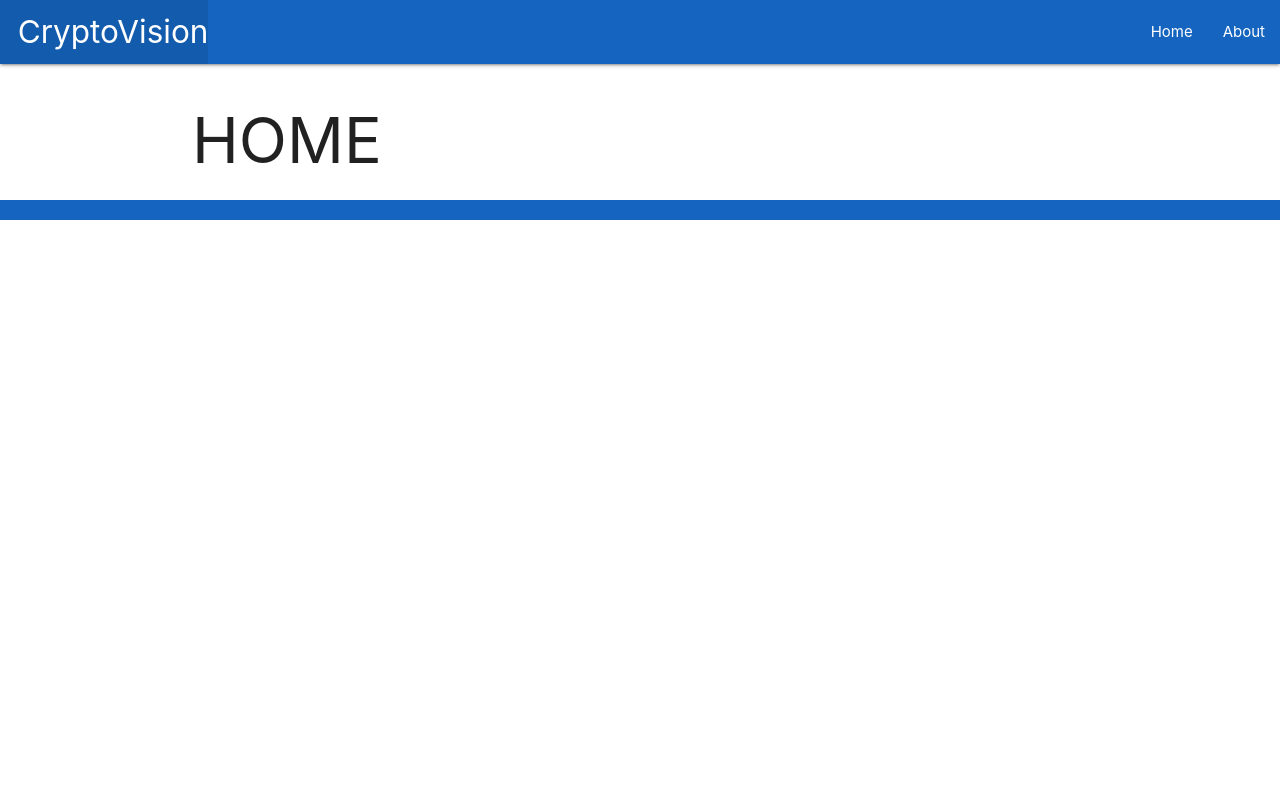
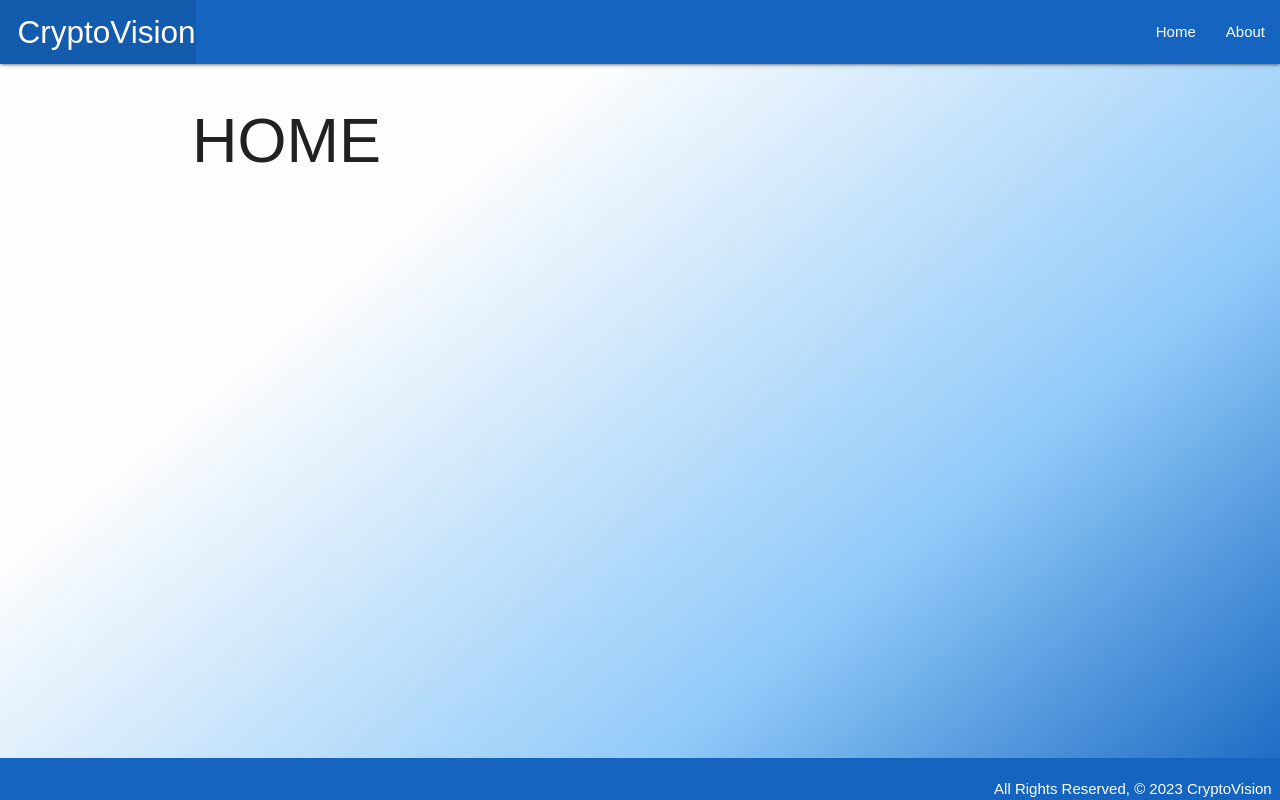
Before and after one commit to pclarytx10/cryptovision, a Django app: page / in a window 1280 px wide. Run offline with Django 4.2, Linux system fonts and the light colour scheme; parts of the project's set-up code (start-up, migrations or seed data) failed here and were passed over.

Commit message:
Add Roboto Flex font and css

```diff
--- a/main_app/static/css/style.css
+++ b/main_app/static/css/style.css
@@ -1,3 +1,17 @@
-p {
-    color: red;
+body {
+    font-family: "Roboto+Flex", sans-serif;
+    display: flex;
+    min-height: 100vh;
+    flex-direction: column;
+    background: linear-gradient(320deg, #1565c0 0%, #90caf9 30%, #fdfdfd 70%);
 }
+main {
+flex: 1 0 auto;
+}
+footer {
+padding-top: 0;
+text-align: right;
+}
+form {
+    margin: 1rem;
+}
--- a/main_app/templates/base.html
+++ b/main_app/templates/base.html
@@ -9,8 +9,11 @@
     <link rel="apple-touch-icon" sizes="180x180" href="{% static 'images/apple-touch-icon.png' %}">
     <link rel="icon" type="image/png" sizes="32x32" href="{% static 'images/favicon-32x32.png' %}">
     <link rel="icon" type="image/png" sizes="16x16" href="{% static 'images/favicon-16x16.png' %}">
+    <link rel="preconnect" href="https://fonts.googleapis.com">
+    <link rel="preconnect" href="https://fonts.gstatic.com" crossorigin>
+    <link href="https://fonts.googleapis.com/css2?family=Roboto+Flex:opsz,wght@8..144,300&display=swap" rel="stylesheet">
     <link rel="manifest" href="{% static 'site.webmanifest' %}">
-    <title>Coin Collector</title>
+    <title>CryptoVision</title>
     <link
       rel="stylesheet"
       href="https://cdnjs.cloudflare.com/ajax/libs/materialize/1.0.0/css/materialize.min.css"
```
Also changed, not shown: README.md.
